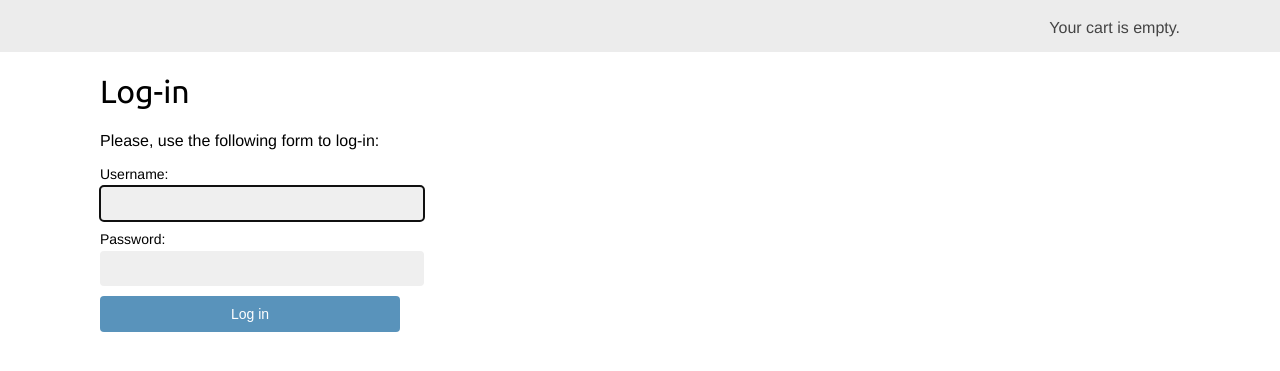
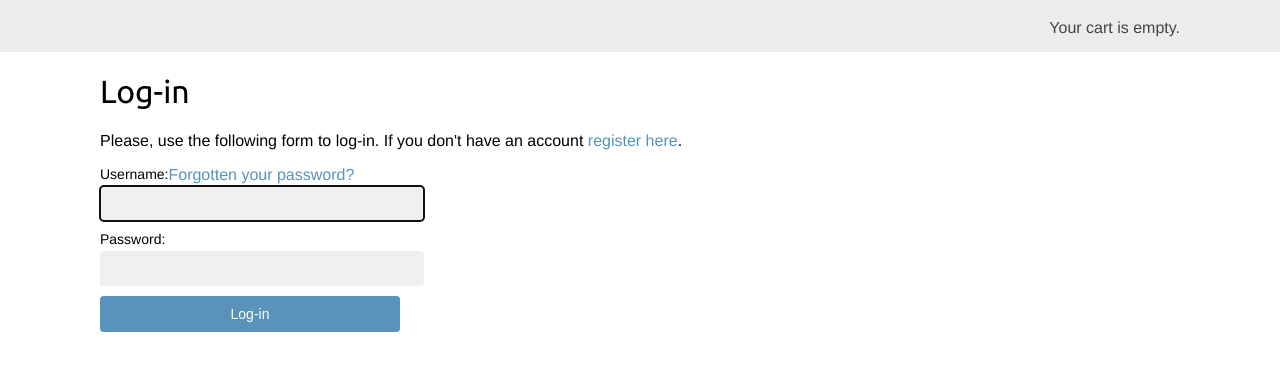
Before and after one commit to INF1407/e-commerce, a Django app: page /account/login/ in a window 1280 px wide. Shown: the part 46-417 px from the top of the page. Run offline with Django 4.2, Linux system fonts and the light colour scheme.

Commit message:
Reset de Senha - relates to #14

```diff
--- a/Site/Site/settings.py
+++ b/Site/Site/settings.py
@@ -133,3 +133,5 @@
 LOGIN_REDIRECT_URL = 'account:profile'
 LOGIN_URL = 'account:login'
 LOGOUT_URL = 'account:logout'
+
+EMAIL_BACKEND = 'django.core.mail.backends.console.EmailBackend'
--- a/Site/account/templates/registration/login.html
+++ b/Site/account/templates/registration/login.html
@@ -4,10 +4,28 @@
 
 {% block content %}
 <h1>Log-in</h1>
-<p>Please, use the following form to log-in:</p>
-<form method="post">
-    {{ form.as_p }}
-    {% csrf_token %}
-    <p><input type="submit" value="Log in"></p>
-</form>
+{% if form.errors %}
+<p>
+    Your username and password didn't match.
+    Please try again.
+</p>
+{% else %}
+<p>
+    Please, use the following form to log-in.
+    If you don't have an account <a href="#">register here</a>.
+</p>
+{% endif %}
+<div class="login-form">
+    <form action="{% url 'account:login' %}" method="post">
+        {{ form.as_p }}
+        {% csrf_token %}
+        <input type="hidden" name="next" value="{{ next }}" />
+        <p><input type="submit" value="Log-in"></p>
+    </form>
+    <p>
+        <a href="{% url 'account:password_reset' %}">
+            Forgotten your password?
+        </a>
+    </p>
+</div>
 {% endblock %}
--- /dev/null
+++ b/Site/account/templates/registration/password_reset_email.html
@@ -0,0 +1,3 @@
+Someone asked for password reset for email {{ email }}. Follow the link below:
+{{ protocol }}://{{ domain }}{% url 'account:password_reset_confirm' uidb64=uid token=token %}
+Your username, in case you've forgotten: {{ user.get_username }}
--- a/Site/account/urls.py
+++ b/Site/account/urls.py
@@ -6,8 +6,6 @@
 app_name = 'account'
 
 urlpatterns = [
-     # previous login view
-    # path('login/', views.user_login, name='login'),
 
     path('login/', auth_views.LoginView.as_view(), name='login'),
     path('logout/', auth_views.LogoutView.as_view(template_name='registration/logged_out.html'), name='logout'),
@@ -15,6 +13,20 @@
     path('password-change/', auth_views.PasswordChangeView.as_view(success_url=reverse_lazy('account:password_change_done')), name='password_change'),
     path('password-change/done/', auth_views.PasswordChangeDoneView.as_view(), name='password_change_done'),
 
+    # reset password urls
+    path('password-reset/',
+         auth_views.PasswordResetView.as_view(success_url=reverse_lazy('account:password_reset_done')),
+         name='password_reset'),
+    path('password-reset/done/',
+         auth_views.PasswordResetDoneView.as_view(),
+         name='password_reset_done'),
+    path('password-reset/<uidb64>/<token>/',
+         auth_views.PasswordResetConfirmView.as_view(success_url=reverse_lazy('account:password_reset_complete')),
+         name='password_reset_confirm'),
+    path('password-reset/complete/',
+         auth_views.PasswordResetCompleteView.as_view(),
+         name='password_reset_complete'),
+
     path('profile/', views.profilePage, name='profile'),
     path('', views.profilePage, name='profile'),
 
```
Also changed, not shown: Site/account/templates/registration/password_reset_complete.html (added, +8 -0 lines), Site/account/templates/registration/password_reset_confirm.html (added, +18 -0 lines), Site/account/templates/registration/password_reset_done.html (added, +9 -0 lines), Site/account/templates/registration/password_reset_form.html (added, +13 -0 lines), Site/db.sqlite3.
